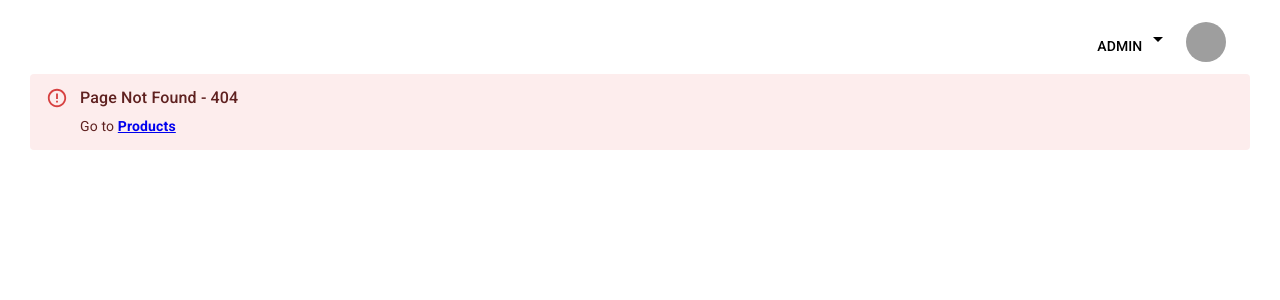
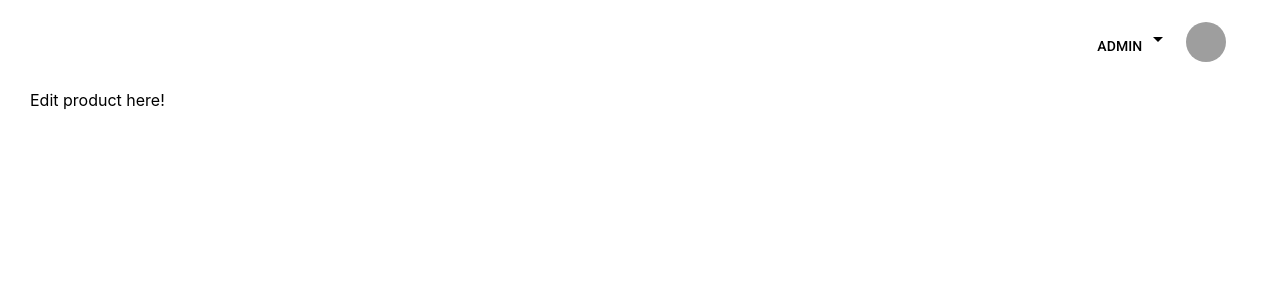
Before and after one commit to arshedgithub/code-94-assignment-frontend, a React (Create React App) app: page /edit-product in a window 1280 px wide. Before the commit this address led to /not-found. Shown: the top 300 px of the page. Built offline with nearby package versions, Linux system fonts and the light colour scheme; grey boxes are pictures that could not be loaded.

Commit message:
add edit product page

```diff
--- a/package.json
+++ b/package.json
@@ -15,6 +15,7 @@
     "react-dom": "^18.0.0",
     "react-router-dom": "^6.3.0",
     "react-scripts": "5.0.1",
+    "redux": "^4.2.0",
     "web-vitals": "^2.1.4"
   },
   "scripts": {
--- a/src/App.js
+++ b/src/App.js
@@ -6,6 +6,7 @@ import UserAppBar from "./components/UserAppBar";
 // pages
 import Products from "./pages/Products";
 import NewProduct from "./pages/NewProduct";
+import EditProduct from "./pages/EditProduct";
 import NotFound from "./pages/NotFound";
 
 function App() {
@@ -16,7 +17,7 @@ function App() {
         <Routes>
           <Route path="/products" element={<Products />} />
           <Route path="/new-product" element={<NewProduct />} />
-          {/* <Route path="/edit-product" element={<EditProduct />} /> */}
+          <Route path="/edit-product" element={<EditProduct />} />
           <Route path="/not-found" element={<NotFound />} />
           <Route path="/" element={<Navigate replace to="/products" />} />
           <Route path="*" element={<Navigate replace to="/not-found" />} />
--- a/src/pages/EditProduct.jsx
+++ b/src/pages/EditProduct.jsx
@@ -0,0 +1,7 @@
+import React from "react";
+
+const EditProduct = () => {
+  return <p>Edit product here!</p>;
+};
+
+export default EditProduct;
```
Also changed, not shown: src/store/rootReducer.js (added), 1 other file (tests, documents, lock files or other folders).
